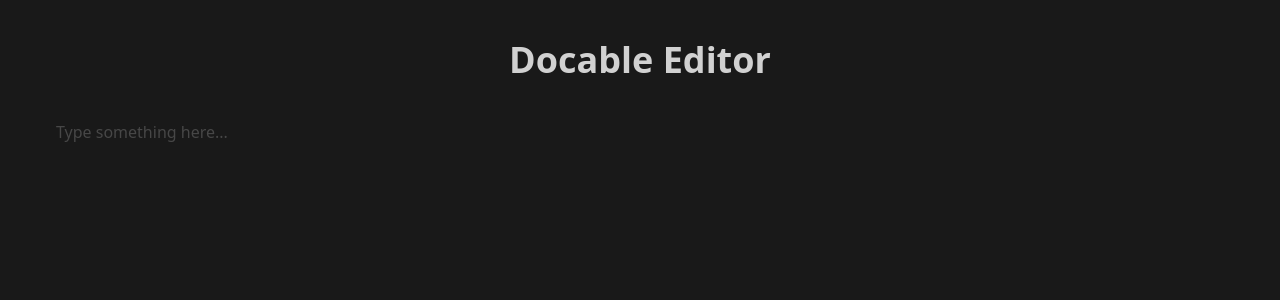
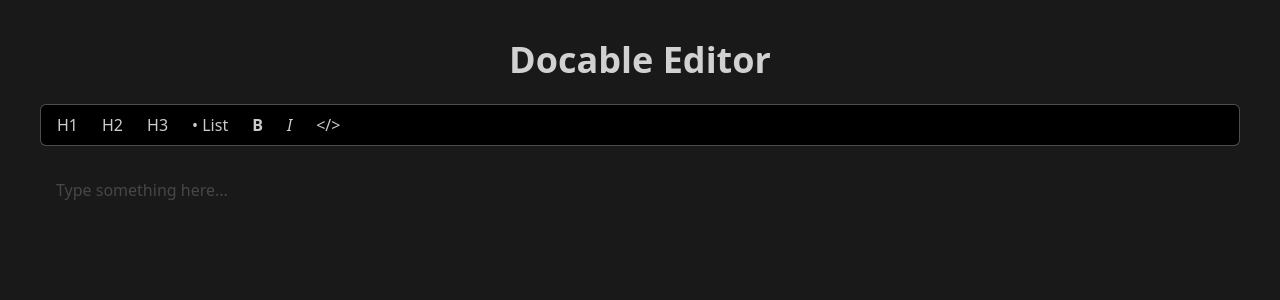
Before and after one commit to vanamkarthiknetha/docable, a Next.js app: page / in a window 1280 px wide. Shown: the top 300 px of the page. Built offline with nearby package versions, Linux system fonts and the light colour scheme.

Commit message:
add menu bar a

```diff
--- a/app/globals.css
+++ b/app/globals.css
@@ -1,6 +1,24 @@
 @tailwind base;
 @tailwind components;
 @tailwind utilities;
+
+.is-editor-empty:first-child::before {
+    color: rgba(255, 255, 255, 0.2);
+    content: attr(data-placeholder);
+    float: left;
+    height: 0;
+    pointer-events: none;
+  }
+  .ProseMirror code {
+    background-color: rgba(255, 255, 255, 0.1);
+    padding: 0.2em 0.4em;
+    border-radius: 0.25em;
+    font-family: monospace;
+  }
+    .ProseMirror ul {
+    list-style-type: disc;
+    padding-left: 1.5em;
+  }
 
 .ProseMirror h1 {
     font-size: 2rem;
--- a/components/BubbleMenuBar.jsx
+++ b/components/BubbleMenuBar.jsx
@@ -1,6 +1,9 @@
 import { BubbleMenu } from '@tiptap/react'
 
 const BubbleMenuBar = ({ editor }) => {
+  if (!editor) {
+    return null
+  }
 
   return (
       <BubbleMenu editor={editor} tippyOptions={{ duration: 100 }}>
--- a/components/Editor.jsx
+++ b/components/Editor.jsx
@@ -4,6 +4,7 @@
 import StarterKit from "@tiptap/starter-kit";
 import Placeholder from "@tiptap/extension-placeholder";
 import BubbleMenuBar from "./BubbleMenuBar";
+import MenuBar from "./MenuBar";
 
 const Editor = () => {
   const editor = useEditor({
@@ -23,25 +24,11 @@
   });
 
   return (
-    <>
-      <style jsx global>{`
-        .is-editor-empty:first-child::before {
-          color: rgba(255, 255, 255, 0.2);
-          content: attr(data-placeholder);
-          float: left;
-          height: 0;
-          pointer-events: none;
-        }
-        .ProseMirror code {
-          background-color: rgba(255, 255, 255, 0.1);
-          padding: 0.2em 0.4em;
-          border-radius: 0.25em;
-          font-family: monospace;
-        }
-      `}</style>
+    <div className="w-full">
+      <MenuBar editor={editor} />
       <EditorContent editor={editor} />
-      {editor && <BubbleMenuBar editor={editor} />}
-    </>
+      <BubbleMenuBar editor={editor} />
+    </div>
   );
 };
 
--- /dev/null
+++ b/components/MenuBar.jsx
@@ -0,0 +1,60 @@
+import { Editor } from '@tiptap/react'
+
+const MenuBar = ({ editor }) => {
+  if (!editor) {
+    return null
+  }
+
+  return (
+    <div className=" flex gap-2 mb-4 p-2 bg-black rounded-md border border-white/30 w-full">
+      <button
+        onClick={() => editor.chain().focus().toggleHeading({ level: 1 }).run()}
+        className={`px-2 ${editor.isActive('heading', { level: 1 }) ? 'bg-white/10 rounded' : ''}`}
+        title="Heading 1"
+      >
+        H1
+      </button>
+      <button
+        onClick={() => editor.chain().focus().toggleHeading({ level: 2 }).run()}
+        className={`px-2 ${editor.isActive('heading', { level: 2 }) ? 'bg-white/10 rounded' : ''}`}
+        title="Heading 2"
+      >
+        H2
+      </button>
+      <button
+        onClick={() => editor.chain().focus().toggleHeading({ level: 3 }).run()}
+        className={`px-2 ${editor.isActive('heading', { level: 3 }) ? 'bg-white/10 rounded' : ''}`}
+        title="Heading 3"
+      >
+        H3
+      </button>
+      <button
+        onClick={() => editor.chain().focus().toggleBulletList().run()}
+        className={`px-2 ${editor.isActive('bulletList') ? 'bg-white/10 rounded' : ''}`}
+        title="Bullet List"
+      >
+        • List
+      </button>
+      <button
+          onClick={() => editor.chain().focus().toggleBold().run()}
+          className={`px-2 font-bold ${editor.isActive('bold') ? 'bg-white/10 rounded' : ''}`}
+          title="Bold"
+          disabled={editor.isActive('code')}
+        >B</button>
+        <button
+          onClick={() => editor.chain().focus().toggleItalic().run()}
+          className={`px-2 italic ${editor.isActive('italic') ? 'italic bg-white/10 rounded' : ''}`}
+          title="Italic"
+          disabled={editor.isActive('code')}
+
+        >I</button>
+        <button
+          onClick={() => editor.chain().focus().toggleCode().run()}
+          className={`px-2 ${editor.isActive('code') ? 'bg-white/10 rounded' : ''}`}
+          title="Code"
+        >{'</>'}</button>
+    </div>
+  )
+}
+
+export default MenuBar
```
